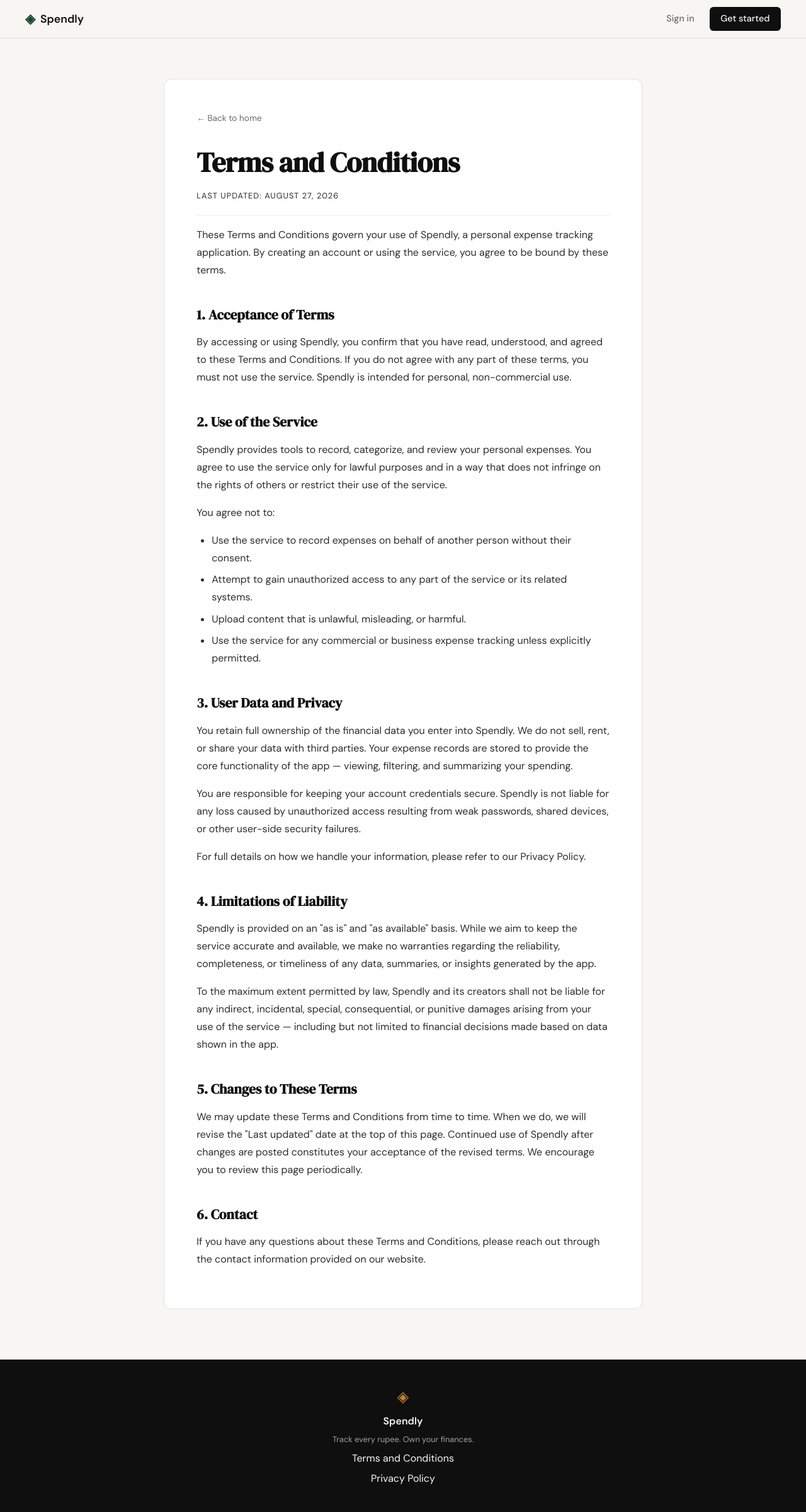
After one commit to AishwinaNainwal/spendly-finances, a Flask app: page /terms in a window 1280 px wide. The commit adds this page. Shown: the whole page at 63% size. Run offline with Flask 3, Linux system fonts and the light colour scheme.

Commit message:
landing: add terms and conditions page and route

```diff
--- a/app.py
+++ b/app.py
@@ -20,6 +20,11 @@ def register():
 @app.route("/login")
 def login():
     return render_template("login.html")
+
+
+@app.route("/terms")
+def terms():
+    return render_template("terms.html")
 
 
 # ------------------------------------------------------------------ #
--- a/static/css/style.css
+++ b/static/css/style.css
@@ -508,6 +508,85 @@ a { color: inherit; text-decoration: none; }
 }
 
 /* ------------------------------------------------------------------ */
+/* Legal pages (terms, privacy)                                        */
+/* ------------------------------------------------------------------ */
+
+.legal-page {
+    padding: 4rem 2rem 5rem;
+}
+
+.legal-inner {
+    max-width: 760px;
+    margin: 0 auto;
+    background: var(--paper-card);
+    border: 1px solid var(--border);
+    border-radius: var(--radius-md);
+    padding: 3rem clamp(1.5rem, 4vw, 3.5rem);
+}
+
+.legal-back {
+    display: inline-block;
+    font-size: 0.85rem;
+    color: var(--ink-muted);
+    margin-bottom: 1.5rem;
+    transition: color 0.2s;
+}
+
+.legal-back:hover { color: var(--accent); }
+
+.legal-title {
+    font-family: var(--font-display);
+    font-size: clamp(2rem, 4vw, 2.75rem);
+    color: var(--ink);
+    letter-spacing: -0.01em;
+    margin-bottom: 0.4rem;
+}
+
+.legal-updated {
+    font-size: 0.8rem;
+    color: var(--ink-faint);
+    text-transform: uppercase;
+    letter-spacing: 0.08em;
+    margin-bottom: 2rem;
+    padding-bottom: 1.25rem;
+    border-bottom: 1px solid var(--border-soft);
+}
+
+.legal-lead {
+    font-size: 1rem;
+    color: var(--ink-soft);
+    line-height: 1.75;
+    margin-bottom: 2.5rem;
+}
+
+.legal-section-title {
+    font-family: var(--font-display);
+    font-size: 1.35rem;
+    color: var(--ink);
+    margin-top: 2.5rem;
+    margin-bottom: 0.75rem;
+}
+
+.legal-inner p {
+    color: var(--ink-soft);
+    line-height: 1.75;
+    margin-bottom: 1rem;
+}
+
+.legal-inner ul {
+    color: var(--ink-soft);
+    line-height: 1.75;
+    margin: 0 0 1.25rem 1.5rem;
+}
+
+.legal-inner li { margin-bottom: 0.4rem; }
+
+@media (max-width: 600px) {
+    .legal-page { padding: 2.5rem 1rem 3rem; }
+    .legal-inner { padding: 2rem 1.25rem; }
+}
+
+/* ------------------------------------------------------------------ */
 /* Responsive                                                          */
 /* ------------------------------------------------------------------ */
 
--- a/templates/base.html
+++ b/templates/base.html
@@ -34,7 +34,7 @@
             <span class="brand-icon">◈</span>
             <span class="footer-name">Spendly</span>
             <p class="footer-copy">Track every rupee. Own your finances.</p>
-            <a href="#">Terms and Conditions</a>
+            <a href="{{ url_for('terms') }}">Terms and Conditions</a>
             <a href="#">Privacy Policy</a>
         </div>
     </footer>
--- /dev/null
+++ b/templates/terms.html
@@ -0,0 +1,98 @@
+{% extends "base.html" %}
+
+{% block title %}Terms and Conditions — Spendly{% endblock %}
+
+{% block content %}
+
+<section class="legal-page">
+    <div class="legal-inner">
+        <a href="{{ url_for('landing') }}" class="legal-back">← Back to home</a>
+
+        <h1 class="legal-title">Terms and Conditions</h1>
+        <p class="legal-updated">Last updated: August 27, 2026</p>
+
+        <p class="legal-lead">
+            These Terms and Conditions govern your use of Spendly,
+            a personal expense tracking application. By creating an
+            account or using the service, you agree to be bound by
+            these terms.
+        </p>
+
+        <h2 class="legal-section-title">1. Acceptance of Terms</h2>
+        <p>
+            By accessing or using Spendly, you confirm that you have
+            read, understood, and agreed to these Terms and Conditions.
+            If you do not agree with any part of these terms, you must
+            not use the service. Spendly is intended for personal,
+            non-commercial use.
+        </p>
+
+        <h2 class="legal-section-title">2. Use of the Service</h2>
+        <p>
+            Spendly provides tools to record, categorize, and review
+            your personal expenses. You agree to use the service only
+            for lawful purposes and in a way that does not infringe on
+            the rights of others or restrict their use of the service.
+        </p>
+        <p>You agree not to:</p>
+        <ul>
+            <li>Use the service to record expenses on behalf of another person without their consent.</li>
+            <li>Attempt to gain unauthorized access to any part of the service or its related systems.</li>
+            <li>Upload content that is unlawful, misleading, or harmful.</li>
+            <li>Use the service for any commercial or business expense tracking unless explicitly permitted.</li>
+        </ul>
+
+        <h2 class="legal-section-title">3. User Data and Privacy</h2>
+        <p>
+            You retain full ownership of the financial data you enter
+            into Spendly. We do not sell, rent, or share your data
+            with third parties. Your expense records are stored to
+            provide the core functionality of the app — viewing,
+            filtering, and summarizing your spending.
+        </p>
+        <p>
+            You are responsible for keeping your account credentials
+            secure. Spendly is not liable for any loss caused by
+            unauthorized access resulting from weak passwords,
+            shared devices, or other user-side security failures.
+        </p>
+        <p>
+            For full details on how we handle your information, please
+            refer to our Privacy Policy.
+        </p>
+
+        <h2 class="legal-section-title">4. Limitations of Liability</h2>
+        <p>
+            Spendly is provided on an "as is" and "as available" basis.
+            While we aim to keep the service accurate and available, we
+            make no warranties regarding the reliability, completeness,
+            or timeliness of any data, summaries, or insights generated
+            by the app.
+        </p>
+        <p>
+            To the maximum extent permitted by law, Spendly and its
+            creators shall not be liable for any indirect, incidental,
+            special, consequential, or punitive damages arising from
+            your use of the service — including but not limited to
+            financial decisions made based on data shown in the app.
+        </p>
+
+        <h2 class="legal-section-title">5. Changes to These Terms</h2>
+        <p>
+            We may update these Terms and Conditions from time to time.
+            When we do, we will revise the "Last updated" date at the
+            top of this page. Continued use of Spendly after changes
+            are posted constitutes your acceptance of the revised
+            terms. We encourage you to review this page periodically.
+        </p>
+
+        <h2 class="legal-section-title">6. Contact</h2>
+        <p>
+            If you have any questions about these Terms and Conditions,
+            please reach out through the contact information provided
+            on our website.
+        </p>
+    </div>
+</section>
+
+{% endblock %}
```
Also changed, not shown: file.txt (added, +67 -0 lines).
